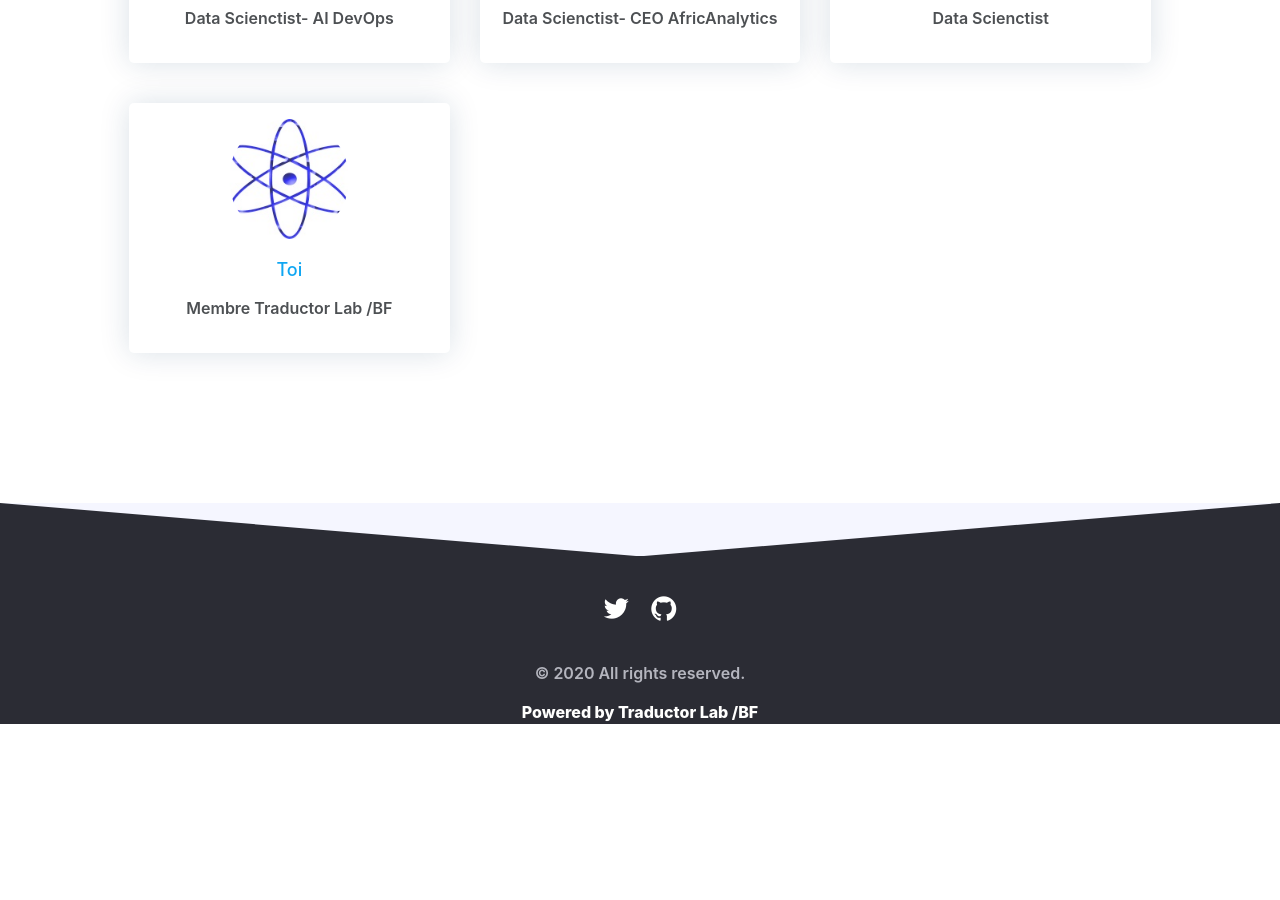
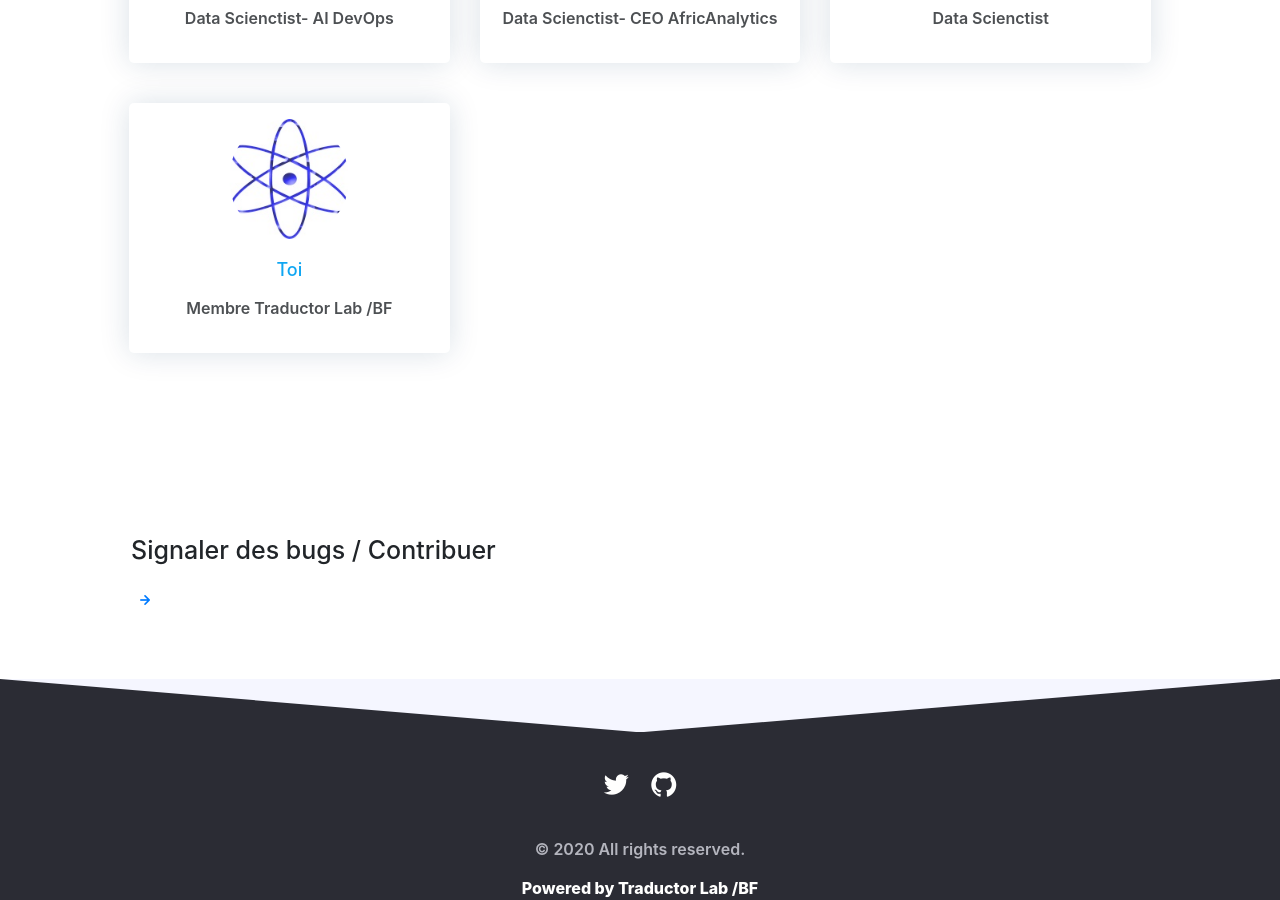
Before and after one commit to traductorlab-bf/traductorlab-bf.github.io, a Jekyll site: the page built from community.html, in a window 1280 px wide and 900 px high, scrolled down 619 px. Built offline with Jekyll 4.4.1, drawn with Linux system fonts in a browser that asks for light colours; nearby versions of some CDN libraries; comment, search, counter and statistics services are not loaded; before the commit the page ends 1343 px from its top, so only the background shows below that; part of the change alters nothing that is shown.

```diff
--- a/community.html
+++ b/community.html
@@ -181,6 +181,7 @@ title: community
 <!-- ---------------------------------------------------------------------------------------------------------------------------	   -->
  	<br/><br/>
        </div>
+	{% include more-help.html %}
       </div>
     </div>
   </div>
```
